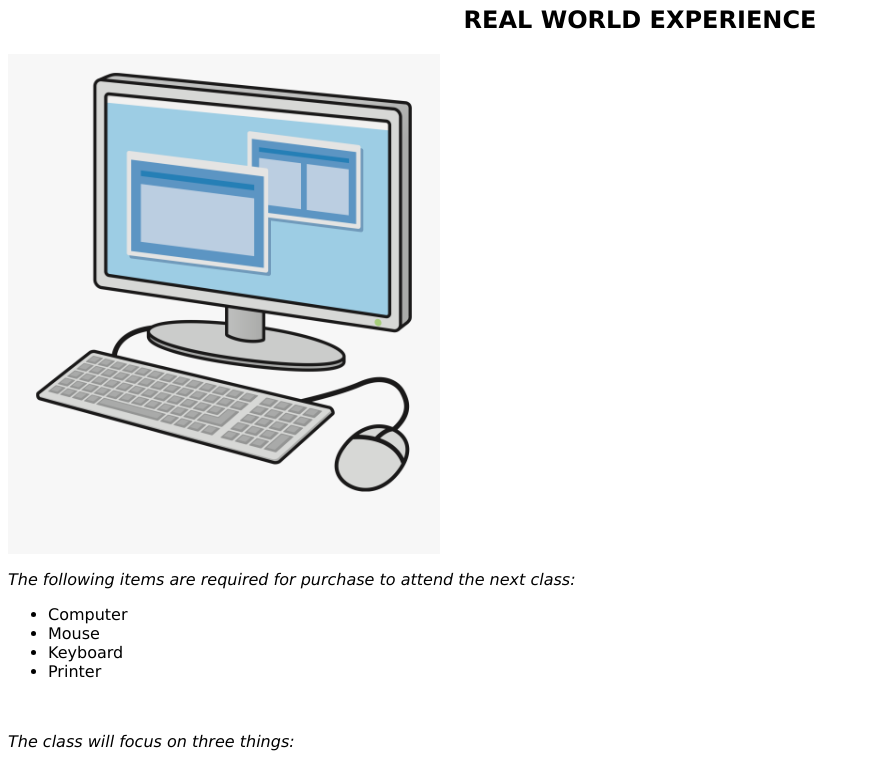
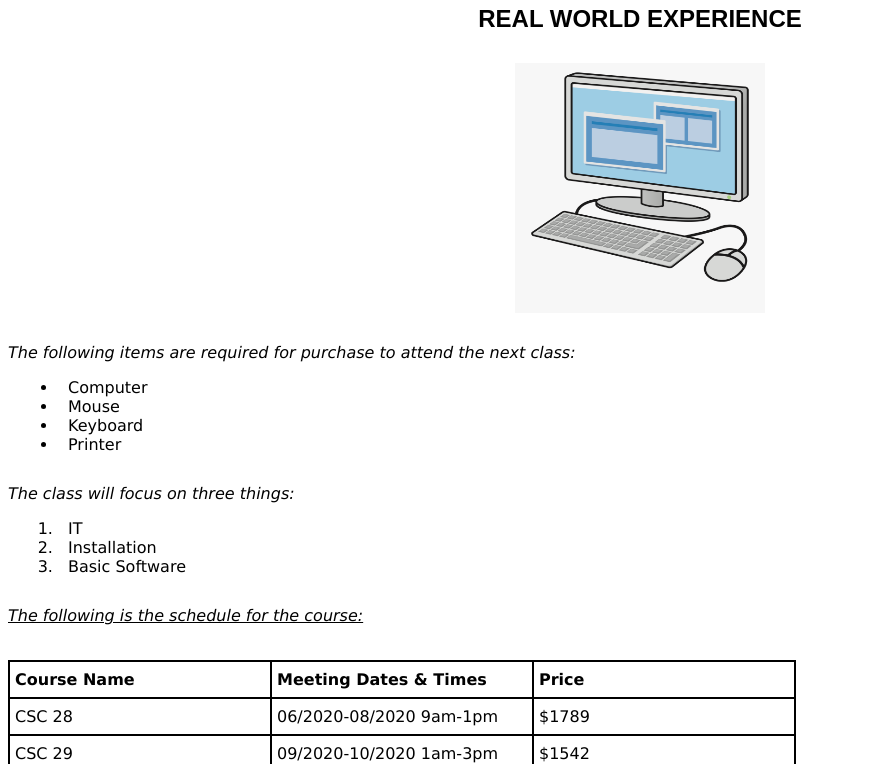
Before and after one commit to myarmolinsky/CISC_4800_EXAM_1, a plain HTML site: page index.html in a window 1280 px wide. Shown: the part 75-839 px from the top of the page, without its empty margins (0-870 px from the left). Drawn offline with Linux system fonts and the light colour scheme.

Commit message:
More styling added to match exam site

```diff
--- a/index.html
+++ b/index.html
@@ -9,22 +9,31 @@
 
       table {
         border-collapse: collapse;
+        margin-bottom: 40px;
       }
 
       td {
         border: solid;
         border-width: 2px;
+        width: 250px;
+        height: 25px;
+        padding: 5px;
+      }
+      div {
+        margin-top: 30px;
+        margin-bottom: 30px;
+      }
+      li {
+        padding-left: 10px;
+        margin-left: 10px;
       }
     </style>
   </head>
   <body>
     <h1 class="headings">TECHCLASS</h1>
     <h2 class="headings">REAL WORLD EXPERIENCE</h2>
-    <div style="">
-      <img
-        src="./computer.png"
-        style="height: 500px; width: 500pp; display: flex;"
-      />
+    <div style="display: flex; justify-content: center;">
+      <img src="./computer.png" style="height: 250px; width: 250px;" />
     </div>
     <div>
       <p class="italics">
@@ -37,7 +46,6 @@
         <li>Printer</li>
       </ul>
     </div>
-    <br />
     <div>
       <p class="italics">
         The class will focus on three things:
@@ -48,11 +56,11 @@
         <li>Basic Software</li>
       </ol>
     </div>
-    <br />
     <div>
       <p class="italics underlined">
         The following is the schedule for the course:
       </p>
+      <br />
       <table>
         <tr style="font-weight: bold;">
           <td>Course Name</td>
--- a/style.css
+++ b/style.css
@@ -5,8 +5,9 @@
 .headings {
   text-transform: uppercase;
   text-align: center;
+  font-family: Arial, sans-serif;
 }
 
 body {
-  font-family: Verdana, Geneva, sans-serif;
+  font-family: Verdana, sans-serif;
 }
```
